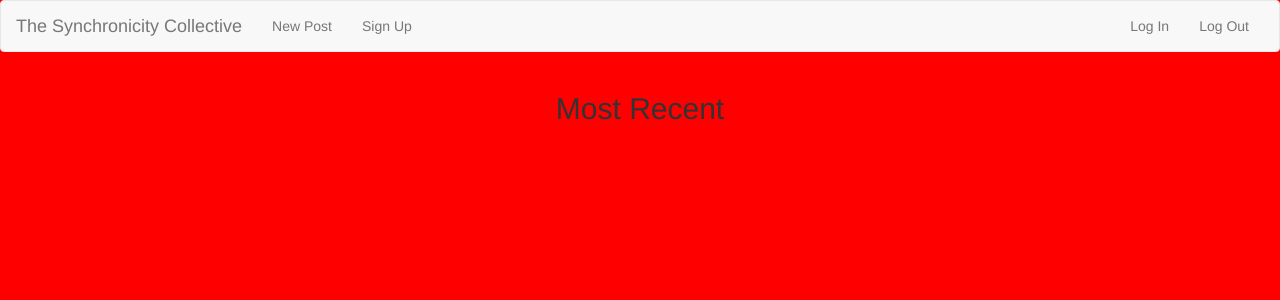
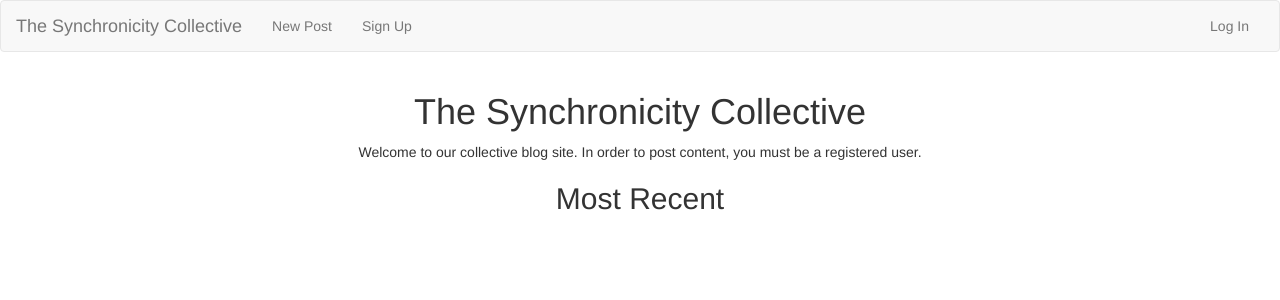
Before and after one commit to TheArtilect/sychronicity, a Python web app: template templates/frontpage.html in a window 1280 px wide. Shown: the top 300 px of the page. Run offline with Jinja, Linux system fonts and the light colour scheme; the template is opened without the code that fills it, so the values that code supplies are empty; some libraries are stand-ins or nearby versions.

Commit message:
styling worked, login/out

```diff
--- a/Login.py
+++ b/Login.py
@@ -12,7 +12,7 @@ class Login(Handler):
         user = User.login(username, password)
         if user:
             self.login(user)
-            self.redirect("/")
+            self.redirect("/welcome")
         else:
             error_message = "Invalid login"
             self.render("login.html", error = error_message)
--- a/WelcomePage.py
+++ b/WelcomePage.py
@@ -2,4 +2,8 @@ from Handler import Handler
 
 class WelcomePage(Handler):
     def get(self):
-        self.render("welcome.html", username = username)
+        if self.user:
+            self.render("welcome.html", username = self.user.name)
+
+        else:
+            self.redirect("/login")
--- a/main.py
+++ b/main.py
@@ -17,8 +17,11 @@ from google.appengine.ext import db
 
 class FrontPage(Handler):
     def get(self):
+        user = ''
+        if self.user:
+            user = self.user.name
         posts = db.GqlQuery("SELECT * From Post ORDER BY created DESC LIMIT 10")
-        self.render("frontpage.html", posts = posts)
+        self.render("frontpage.html", posts = posts, user = user)
 
 
 
--- a/css/style.css
+++ b/styles/css/style.css
@@ -3,5 +3,5 @@
 }
 
 body{
-    background-color: red;
+
 }
--- a/templates/base.html
+++ b/templates/base.html
@@ -18,7 +18,7 @@
            rel="stylesheet"
            integrity="sha384-wvfXpqpZZVQGK6TAh5PVlGOfQNHSoD2xbE+QkPxCAFlNEevoEH3Sl0sibVcOQVnN"
            crossorigin="anonymous">
-       <link type='text/css' rel="stylesheet" href="style.css">
+       <link type='text/css' rel="stylesheet" href="/styles/css/style.css">
 
 
     </head>
@@ -34,13 +34,16 @@
         <div class="collapse navbar-collapse" id="bs-example-navbar-collapse-1">
           <ul class="nav navbar-nav">
             <li><a href="/newpost">New Post</a></li>
-            <li><a href="/newpost">Sign Up</a></li>
+            <li><a href="/signup">Sign Up</a></li>
           </ul>
 
 
           <ul class="nav navbar-nav navbar-right">
-            <li><a href="/login">Log In</a></li>
-            <li><a href="/logout">Log Out</a></li>
+            {% if not user %}
+                <li><a href="/login">Log In</a></li>
+            {% else %}
+                <li><a href="/logout">Log Out</a></li>
+            {% endif %}
           </ul>
 
         </div><!-- /.navbar-collapse -->
--- a/templates/frontpage.html
+++ b/templates/frontpage.html
@@ -4,6 +4,13 @@
 
 {% block content %}
 
+
+    <div>
+        <h1>The Synchronicity Collective</h1>
+        <p>Welcome to our collective blog site.
+            In order to post content, you must be a registered user.
+        </p>
+    </div>
 
     <h2>Most Recent</h2>
     {% for post in posts %}
--- a/templates/welcome.html
+++ b/templates/welcome.html
@@ -1,6 +1,7 @@
 {% extends "base.html" %}
 
 {% block content %}
-<h2>Welcome {{username}}!</h2>
+<h2>Welcome to the Collective!</h2>
+<p>Thanks for joining us, <b>{{username}}</b>.  You can now create posts on this blog.</p>
 
 {% endblock %}
```
Also changed, not shown: app.yaml (+4 -4 lines), 3 other files.
